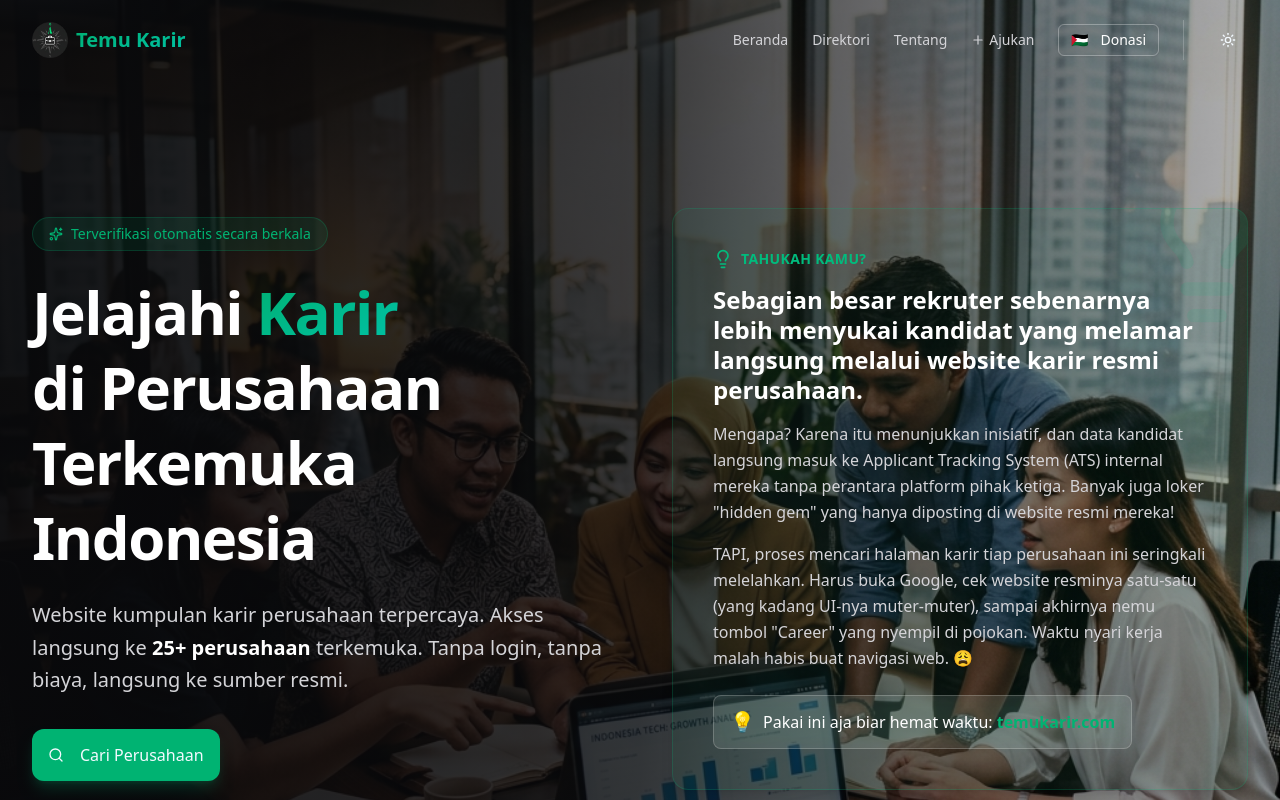
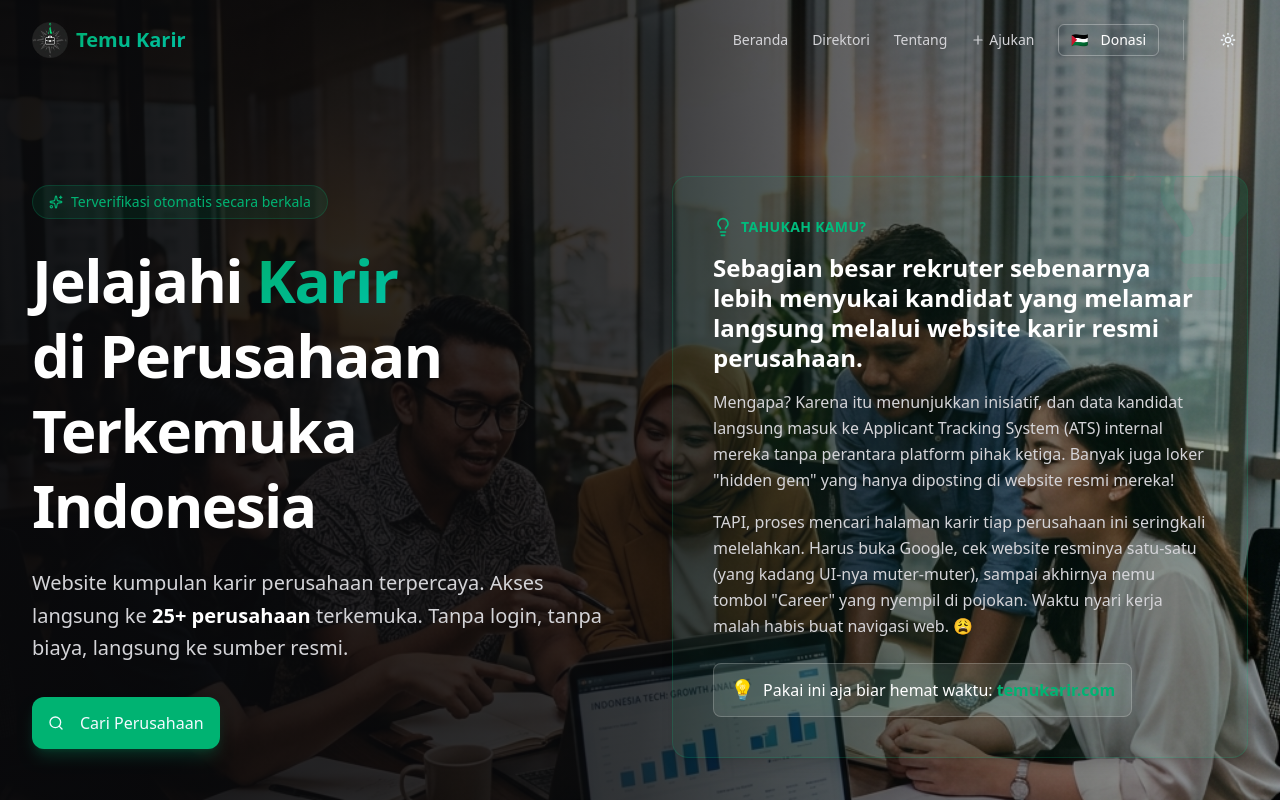
Before and after one commit to ananwxyz/temu-karir, a Next.js app: page / in a window 1280 px wide. Shown: the top 800 px of the page. Built offline with nearby package versions, Linux system fonts and the light colour scheme; no server answers; the database is empty.

Commit message:
style: reduce gap between navbar and hero content

```diff
--- a/src/components/hero.tsx
+++ b/src/components/hero.tsx
@@ -43,7 +43,7 @@
             <div className="absolute inset-x-0 bottom-0 h-40 bg-gradient-to-t from-background to-transparent" />
 
             <div className="dark">
-                <div className="relative mx-auto max-w-7xl px-4 py-20 sm:py-28 lg:py-36 sm:px-6 lg:px-8">
+                <div className="relative mx-auto max-w-7xl px-4 py-12 sm:py-20 lg:py-28 sm:px-6 lg:px-8">
                 <div className="grid grid-cols-1 lg:grid-cols-2 gap-12 lg:gap-16 items-center">
                     {/* Left Column - Hero Content */}
                     <div className="text-center lg:text-left">
```
